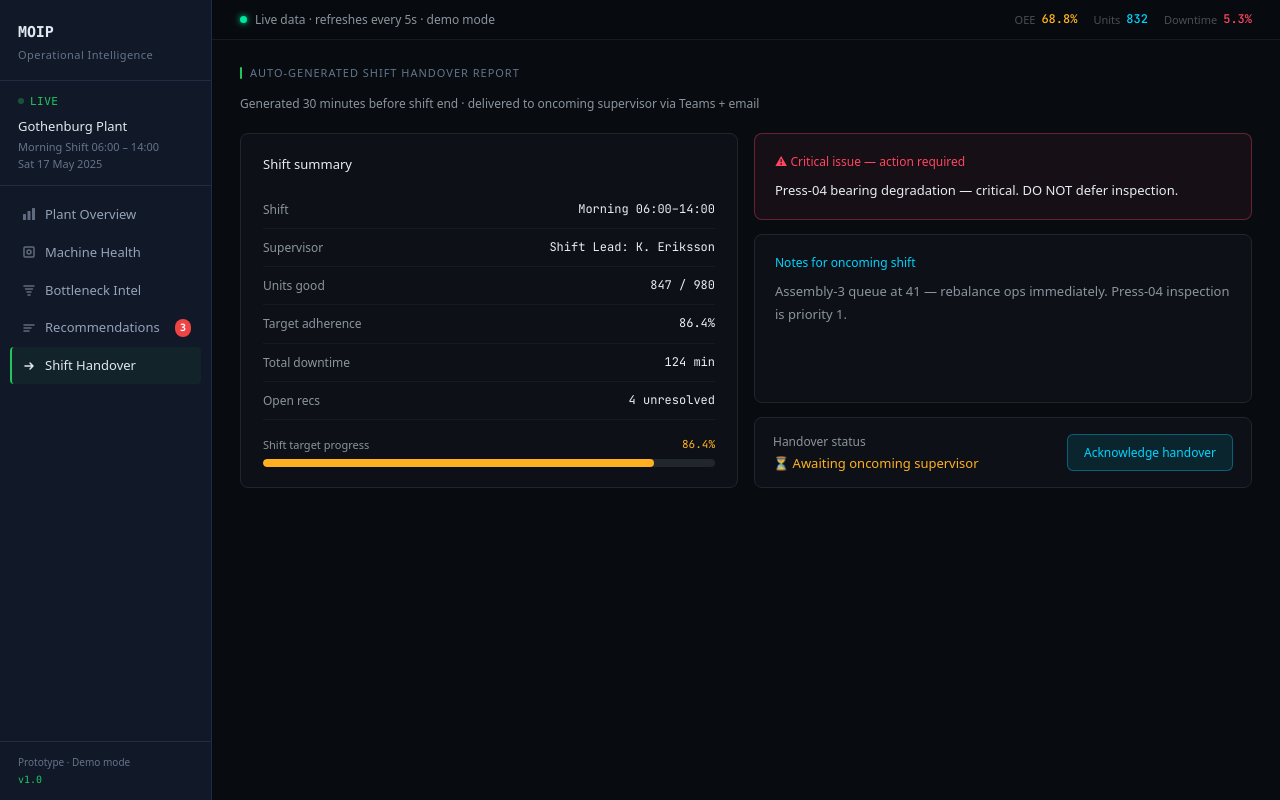
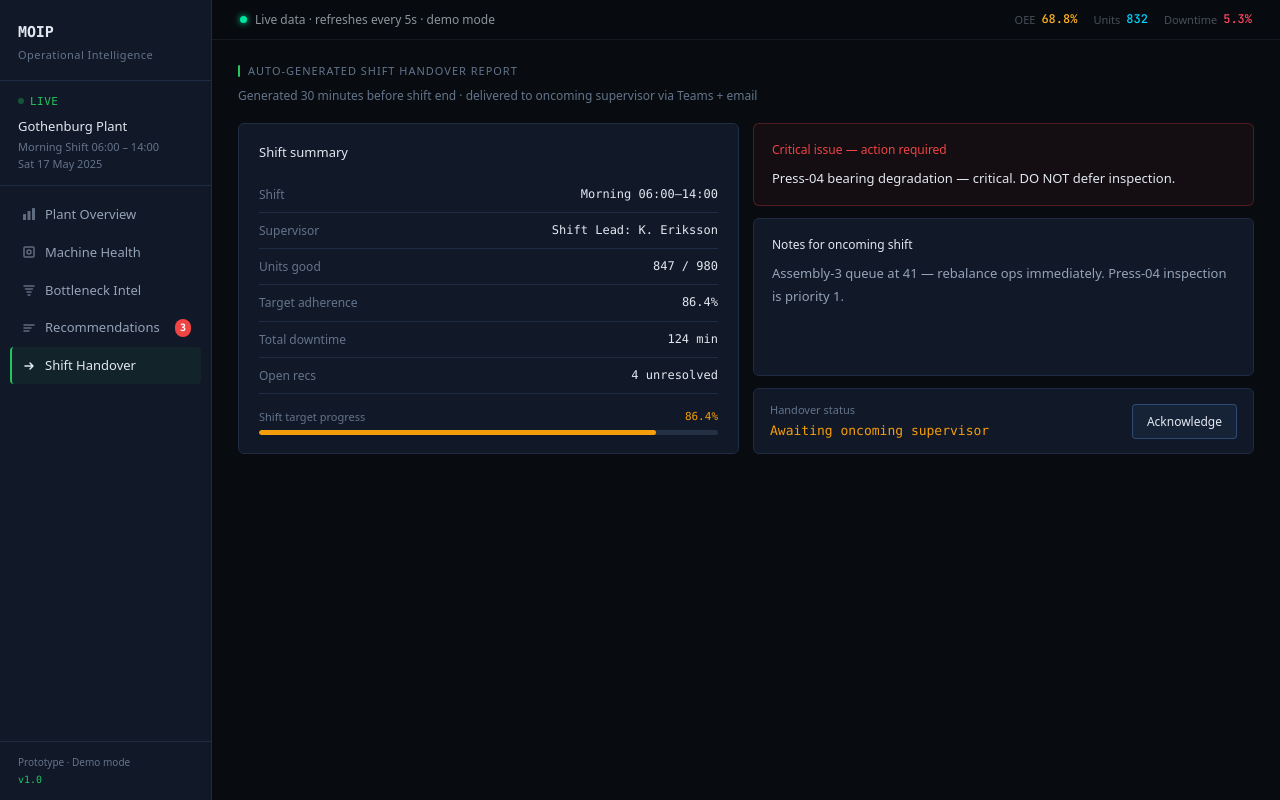
Before and after one commit to AlenChristopher/moip-prototype, a React (Vite) app: page / in a window 1280 px wide. Both pictures are taken after a click on the button "Shift Handover". Built offline with nearby package versions, Linux system fonts and the light colour scheme.

Commit message:
Refactor ShiftHandover component styles and structure

```diff
--- a/src/components/dashboard/ShiftHandover.jsx
+++ b/src/components/dashboard/ShiftHandover.jsx
@@ -7,93 +7,92 @@ export default function ShiftHandover() {
   const pct = ((h.unitsGood / h.target) * 100).toFixed(1)
 
   return (
-    <div style={{ padding: '24px 28px' }}>
-      <SectionTitle accent>Auto-generated shift handover report</SectionTitle>
-      <div style={{ fontSize: 12, color: '#8B949E', marginBottom: 20 }}>
+    <div className="fade-up" style={{ padding: '22px 26px' }}>
+      <SectionTitle>Auto-generated shift handover report</SectionTitle>
+      <div style={{ fontSize: 12, color: 'var(--dim)', marginTop: -6, marginBottom: 18 }}>
         Generated 30 minutes before shift end · delivered to oncoming supervisor via Teams + email
       </div>
 
-      <div style={{ display: 'grid', gridTemplateColumns: '1fr 1fr', gap: 16 }}>
+      <div style={{ display: 'grid', gridTemplateColumns: '1fr 1fr', gap: 14 }}>
 
         {/* Shift summary */}
-        <div style={{ background: '#0D1117', border: '1px solid #21262D', borderRadius: 8, padding: '20px 22px' }}>
-          <div style={{ fontSize: 13, fontWeight: 500, color: '#E6EDF3', marginBottom: 16 }}>Shift summary</div>
+        <div style={{ background: 'var(--surface)', border: '1px solid var(--border)', borderRadius: 6, padding: '18px 20px' }}>
+          <div style={{ fontSize: 13, fontWeight: 500, color: 'var(--text)', marginBottom: 14 }}>Shift summary</div>
           {[
-            { label: 'Shift',          value: h.shift },
-            { label: 'Supervisor',     value: h.supervisor },
-            { label: 'Units good',     value: `${h.unitsGood.toLocaleString()} / ${h.target.toLocaleString()}` },
+            { label: 'Shift',            value: h.shift },
+            { label: 'Supervisor',       value: h.supervisor },
+            { label: 'Units good',       value: `${h.unitsGood.toLocaleString()} / ${h.target.toLocaleString()}` },
             { label: 'Target adherence', value: `${pct}%` },
-            { label: 'Total downtime', value: `${h.totalDowntime} min` },
-            { label: 'Open recs',      value: `${h.openRecs} unresolved` },
+            { label: 'Total downtime',   value: `${h.totalDowntime} min` },
+            { label: 'Open recs',        value: `${h.openRecs} unresolved` },
           ].map(item => (
             <div key={item.label} style={{
               display: 'flex', justifyContent: 'space-between',
-              padding: '9px 0', borderBottom: '1px solid #161B22',
+              padding: '8px 0', borderBottom: '1px solid var(--border)',
             }}>
-              <span style={{ fontSize: 12, color: '#8B949E' }}>{item.label}</span>
-              <span style={{ fontSize: 12, color: '#E6EDF3', fontFamily: 'JetBrains Mono' }}>{item.value}</span>
+              <span style={{ fontSize: 12, color: 'var(--dim)' }}>{item.label}</span>
+              <span style={{ fontSize: 12, color: 'var(--text)', fontFamily: 'var(--font-mono)' }}>{item.value}</span>
             </div>
           ))}
 
-          {/* Burn-down bar */}
-          <div style={{ marginTop: 16 }}>
-            <div style={{ display: 'flex', justifyContent: 'space-between', marginBottom: 6 }}>
-              <span style={{ fontSize: 11, color: '#8B949E' }}>Shift target progress</span>
-              <span style={{ fontSize: 11, color: '#FFB020', fontFamily: 'JetBrains Mono' }}>{pct}%</span>
+          {/* Burn-down */}
+          <div style={{ marginTop: 14 }}>
+            <div style={{ display: 'flex', justifyContent: 'space-between', marginBottom: 5 }}>
+              <span style={{ fontSize: 11, color: 'var(--dim)' }}>Shift target progress</span>
+              <span style={{ fontSize: 11, color: '#F59E0B', fontFamily: 'var(--font-mono)' }}>{pct}%</span>
             </div>
-            <div style={{ height: 8, background: '#21262D', borderRadius: 4, overflow: 'hidden' }}>
+            <div style={{ height: 5, background: 'var(--overlay)', borderRadius: 3, overflow: 'hidden' }}>
               <div style={{
                 height: '100%', width: `${pct}%`,
-                background: parseFloat(pct) >= 90 ? '#00E5A0' : '#FFB020',
-                borderRadius: 4, transition: 'width 1s ease',
+                background: parseFloat(pct) >= 90 ? '#22C55E' : '#F59E0B',
+                borderRadius: 3, transition: 'width 1s ease',
               }} />
             </div>
           </div>
         </div>
 
-        {/* Critical notes */}
-        <div style={{ display: 'flex', flexDirection: 'column', gap: 14 }}>
+        {/* Notes + handover */}
+        <div style={{ display: 'flex', flexDirection: 'column', gap: 12 }}>
           <div style={{
-            background: 'rgba(255,69,96,0.06)',
-            border: '1px solid rgba(255,69,96,0.35)',
-            borderRadius: 8, padding: '18px 20px',
+            background: 'rgba(239,68,68,0.05)',
+            border: '1px solid rgba(239,68,68,0.28)',
+            borderRadius: 6, padding: '16px 18px',
           }}>
-            <div style={{ fontSize: 12, color: '#FF4560', fontWeight: 500, marginBottom: 8 }}>
-              ⚠ Critical issue — action required
+            <div style={{ fontSize: 12, color: '#EF4444', fontWeight: 500, marginBottom: 8 }}>
+              Critical issue — action required
             </div>
-            <div style={{ fontSize: 13, color: '#E6EDF3', lineHeight: 1.7 }}>
+            <div style={{ fontSize: 13, color: 'var(--text)', lineHeight: 1.7 }}>
               {h.topIssue}
             </div>
           </div>
 
-          <div style={{
-            background: '#0D1117', border: '1px solid #21262D',
-            borderRadius: 8, padding: '18px 20px', flex: 1,
-          }}>
-            <div style={{ fontSize: 12, color: '#00D4FF', fontWeight: 500, marginBottom: 8 }}>
+          <div style={{ background: 'var(--surface)', border: '1px solid var(--border)', borderRadius: 6, padding: '16px 18px', flex: 1 }}>
+            <div style={{ fontSize: 12, color: 'var(--info)', fontWeight: 500, marginBottom: 8 }}>
               Notes for oncoming shift
             </div>
-            <div style={{ fontSize: 13, color: '#8B949E', lineHeight: 1.7 }}>
+            <div style={{ fontSize: 13, color: 'var(--muted)', lineHeight: 1.7 }}>
               {h.forOncoming}
             </div>
           </div>
 
-          {/* Acknowledgement */}
           <div style={{
-            background: '#0D1117', border: '1px solid #21262D',
-            borderRadius: 8, padding: '14px 18px',
+            background: 'var(--surface)', border: '1px solid var(--border)',
+            borderRadius: 6, padding: '12px 16px',
             display: 'flex', alignItems: 'center', justifyContent: 'space-between',
           }}>
             <div>
-              <div style={{ fontSize: 12, color: '#8B949E' }}>Handover status</div>
-              <div style={{ fontSize: 13, color: '#FFB020', marginTop: 2 }}>⏳ Awaiting oncoming supervisor</div>
+              <div style={{ fontSize: 11, color: 'var(--dim)' }}>Handover status</div>
+              <div style={{ fontSize: 13, color: '#F59E0B', marginTop: 2, fontFamily: 'var(--font-mono)' }}>
+                Awaiting oncoming supervisor
+              </div>
             </div>
             <button style={{
-              background: 'rgba(0,212,255,0.1)', color: '#00D4FF',
-              border: '1px solid rgba(0,212,255,0.35)', borderRadius: 6,
-              padding: '8px 16px', fontSize: 12, cursor: 'pointer',
+              background: 'rgba(96,165,250,0.08)', color: 'var(--info)',
+              border: '1px solid rgba(96,165,250,0.3)', borderRadius: 4,
+              padding: '7px 14px', fontSize: 12, cursor: 'pointer',
+              fontFamily: 'var(--font-sans)',
             }}>
-              Acknowledge handover
+              Acknowledge
             </button>
           </div>
         </div>
```
